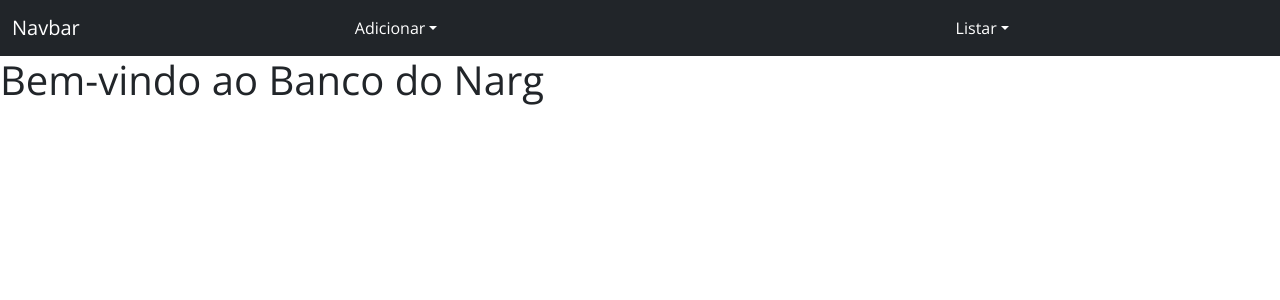
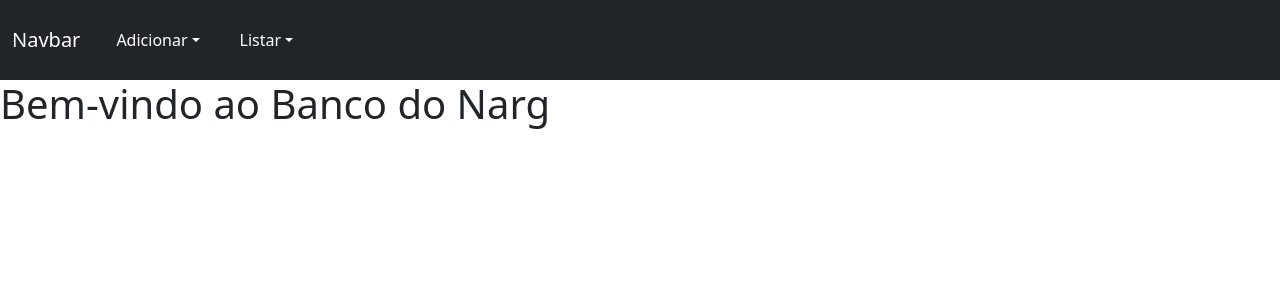
Before and after one commit to Davi-Ga/AplicativoWEB, a Django app: page / in a window 1280 px wide. Shown: the top 300 px of the page. Run offline with Django 4.2, Linux system fonts and the light colour scheme.

Commit message:
header ajustada

```diff
--- a/app/static/css/header.css
+++ b/app/static/css/header.css
@@ -1,23 +1,28 @@
 @import url('https://fonts.googleapis.com/css2?family=Open+Sans&display=swap');
 
+#menu-h{
+    background-color: aqua;
+}
 
-* {
-    margin: 0 auto;
+#menu-h ul {
+    max-width: 450px;
+    list-style: none;
     padding: 0;
-    box-sizing: border-box;
-    font-family: 'Open Sans', sans-serif;
+}
+
+#menu-h ul li {
+    display: inline;
+}
+
+#menu-h ul li a {
+    color: #FFF;
+    padding: 20px;
+    display: inline-block;
+    text-decoration: none;
+    transition: background .4s;
 }
 
 
-#menu-h{
-    background-color: rgb(37, 37, 39);
-}
-
-#menu-h a{
-    color: #FFF;
-
-}
-
-#menu-h a:hover{
+#menu-h a:hover {
     background-color: #8c52ff;
 }
```
